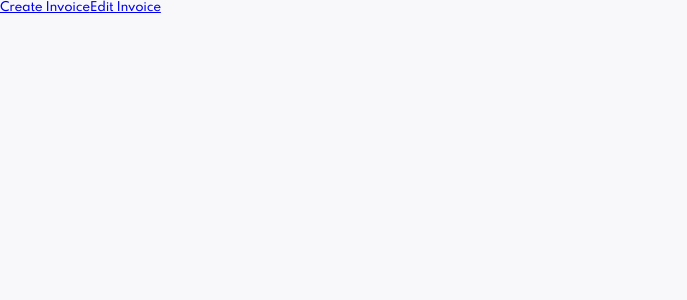
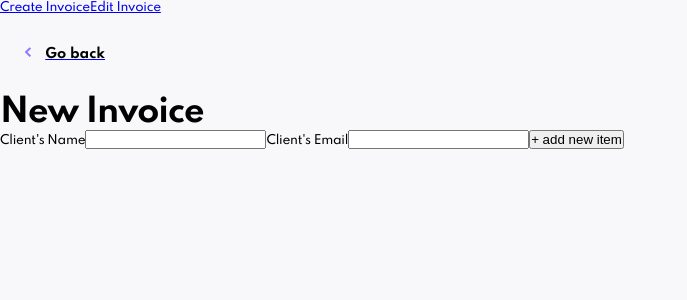
Before and after one commit to MareikeW/invoice-app, a React (Create React App) app: page /create-invoice in a window 1280 px wide. Shown: the top 300 px of the page, without its empty margins (0-687 px from the left). Built offline with nearby package versions, Linux system fonts and the light colour scheme.

Commit message:
createInvoice state hinzugefügt und Objekt angelegt

```diff
--- a/src/App.js
+++ b/src/App.js
@@ -4,7 +4,7 @@ import {BrowserRouter as Router, Link, Switch, Route} from "react-router-dom";
 
 import Home from "./pages/home";
 import ViewInvoice from "./pages/viewInvoice";
-
+import CreateInvoice from "./pages/createInvoice";
 
 const App = () => {
   return (
@@ -25,11 +25,11 @@ const App = () => {
           <Route path="/view-invoice/:invoiceId">
             <ViewInvoice />
           </Route>
- {/*
+
           <Route exact path="/create-invoice">
             <CreateInvoice />
           </Route>
-
+ {/*
           <Route exact path="/edit-invoice">
             <EditInvoice />
           </Route>
--- a/src/components/menu/Menu.js
+++ b/src/components/menu/Menu.js
@@ -1,4 +1,5 @@
 import React from "react";
+import {Link} from "react-router-dom";
 import {MenuContainer, NumInvoices, FilterButton,
     FilterOptions, FilterOption, FilterCheckbox, StyledCheckbox,
     AddInvoiceButton, PlusSign} from "./menu-styles.js";
@@ -32,7 +33,7 @@ const Menu = ({amountsOfInvoices}) => {
                 </FilterOptions>
             </div>
 
-            <AddInvoiceButton><PlusSign><Plus style={{position: "absolute", top: "10px", left: "10px"}}/></PlusSign> New</AddInvoiceButton>
+            <Link to="/create-invoice"><AddInvoiceButton><PlusSign><Plus style={{position: "absolute", top: "10px", left: "10px"}}/></PlusSign> New</AddInvoiceButton></Link>
         </MenuContainer>
     )
 }
--- a/src/pages/createInvoice.js
+++ b/src/pages/createInvoice.js
@@ -0,0 +1,45 @@
+import React, {Component} from "react";
+import { Link } from "react-router-dom";
+import GoBackButton from "../components/buttons/GoBackButton";
+
+class CreateInvoice extends Component {
+    constructor() {
+        super()
+        this.state = {
+                    clientName: "",
+                    clientEmail: ""
+                };
+
+        this.handleChange = this.handleChange.bind(this);
+    }
+
+    handleChange(event) {
+        const {name, value} = event.target;
+        this.setState({
+            [name]: value
+        })
+    }
+
+    render() {
+        return (
+                <div>
+                    <Link to="/"><GoBackButton /></Link>
+                    <h1>New Invoice</h1>
+                    <form>
+                        <label>Client's Name</label>
+                        <input type="text" name="clientName" value={this.state.clientName} onChange={this.handleChange}/>
+
+                        <label>Client's Email</label>
+                        <input type="email" name="clientEmail" value={this.state.clientEmail} onChange={this.handleChange}/>
+
+                        <input type="submit" value="+ add new item" />
+                        <h1>{this.state.clientName}</h1>
+                        <h1>{this.state.clientEmail}</h1>
+                    </form>
+                 </div>
+        )
+    }
+
+}
+
+export default CreateInvoice;
```
